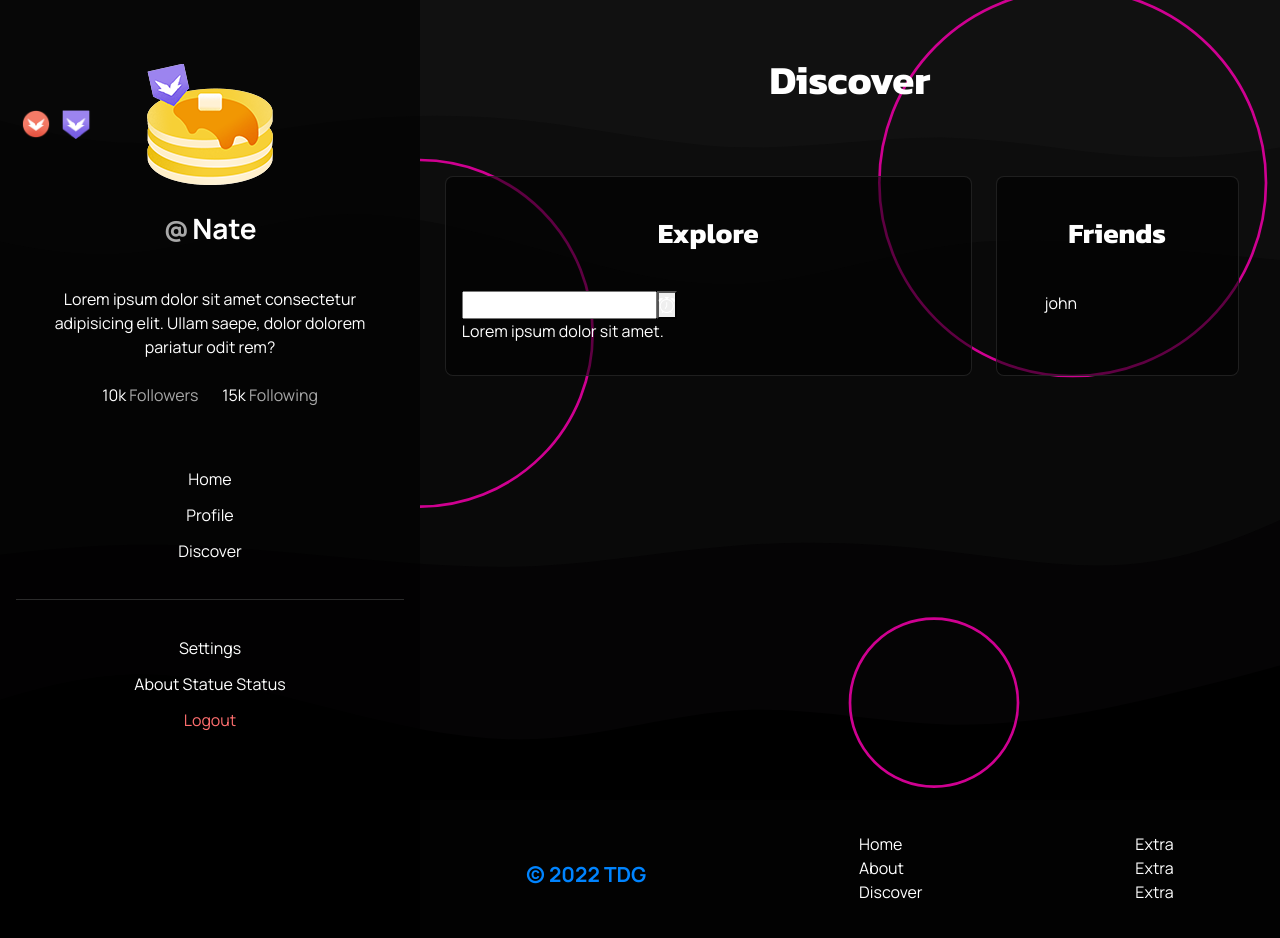
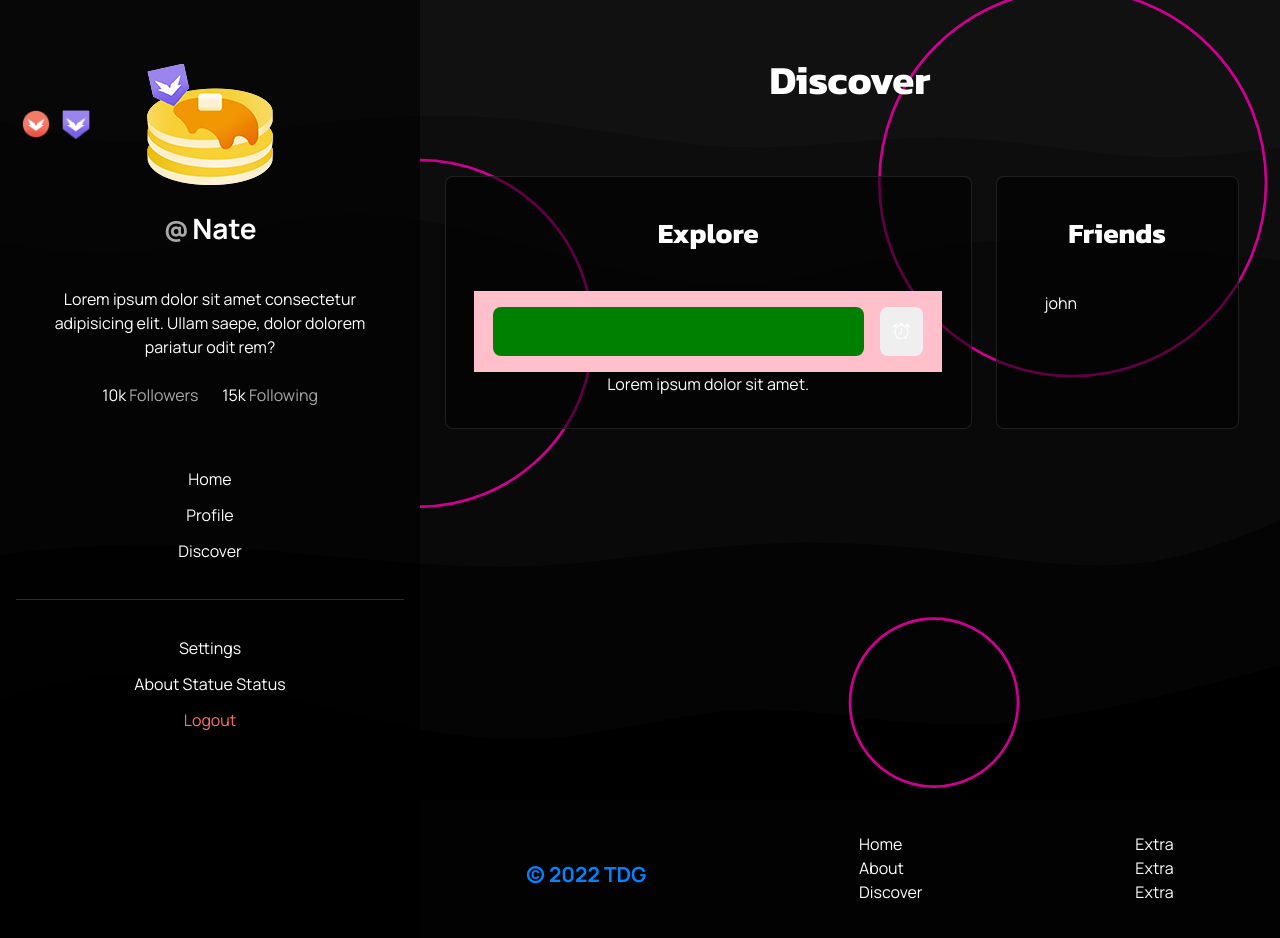
Before and after one commit to TDG-Org/Statue-Status, a React (Create React App) app in the folder client/: page /discover in a window 1280 px wide. Shown: the top 938 px of the page. Built offline with nearby package versions, Linux system fonts and the light colour scheme.

Commit message:
added search bar to discover page

```diff
--- a/client/src/pages/Discover/DiscoverPage.scss
+++ b/client/src/pages/Discover/DiscoverPage.scss
@@ -12,7 +12,40 @@
 }
 
 .discover-search-sect {
+  display: flex;
+  flex-direction: column;
+  justify-content: center;
+  align-items: center;
   width: 65%;
+
+  .discover-search-tool {
+    display: flex;
+    flex-direction: row;
+    flex-wrap: nowrap;
+    gap: 1rem;
+    justify-content: center;
+    align-items: center;
+    width: 95%;
+    background: pink;
+    padding: 1rem;
+
+    .search-bar {
+      padding: .8rem;
+      border-radius: 8px;
+      outline: none;
+      border: none;
+      background: green;
+      width: 85%;
+    }
+
+    .search-bar-btn {
+      width: 10%;
+      padding: .8rem;
+      border-radius: 8px;
+      outline: none;
+      border: none;
+    }
+  }
 }
 
 // Friends
```
